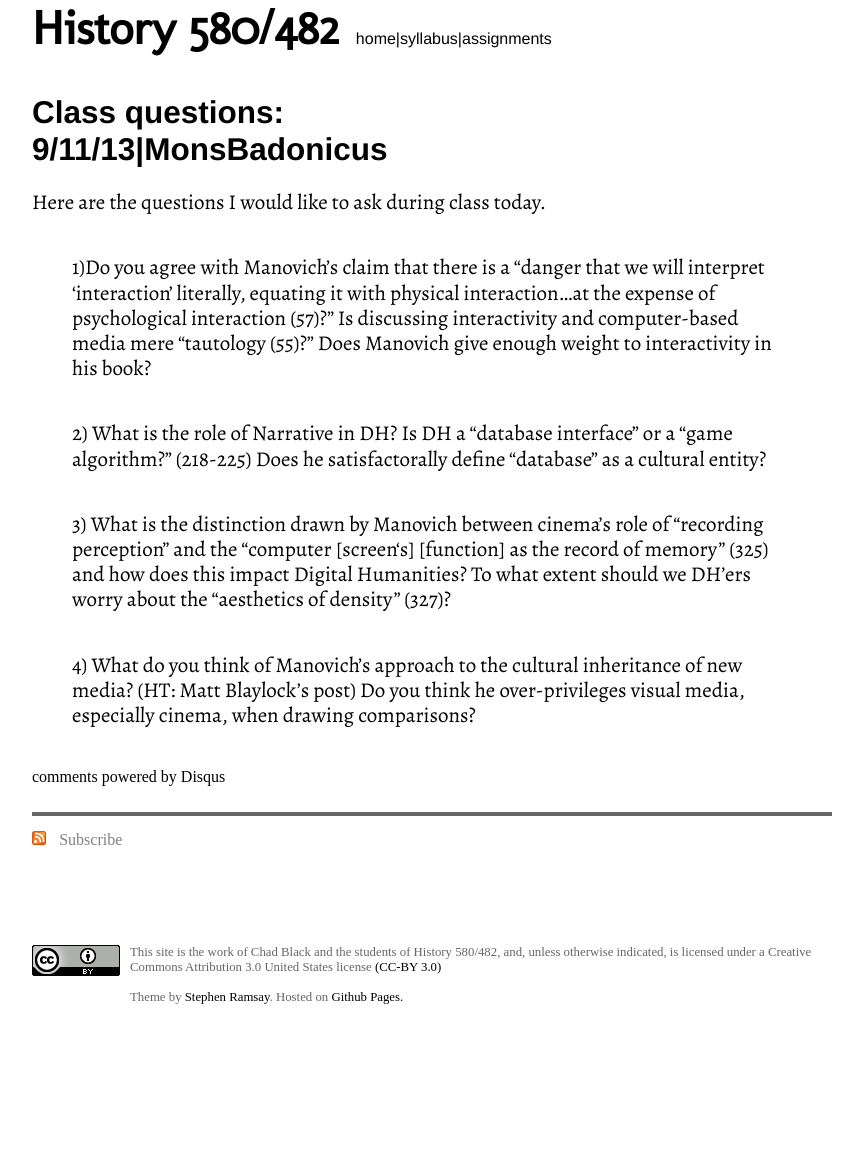
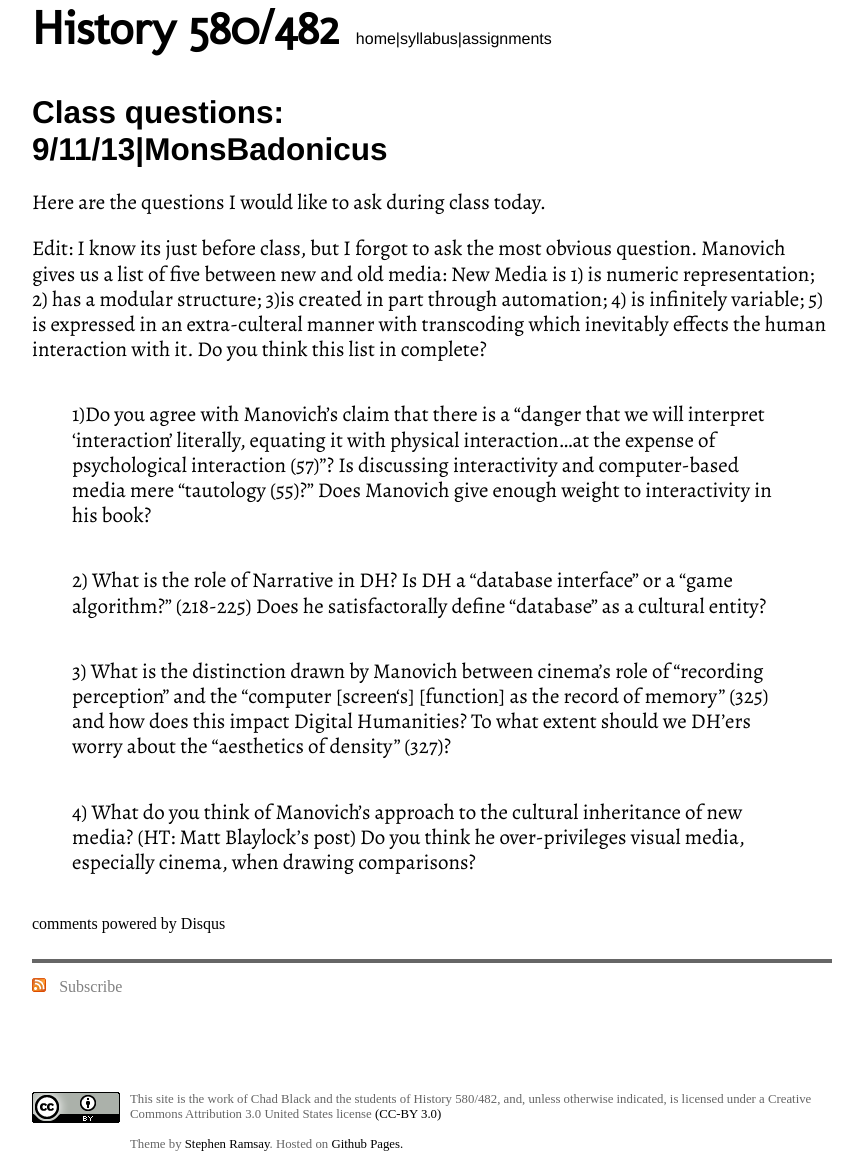
Before and after one commit to chadblack/history580, a Jekyll site: the page built from _posts/2013-09-11-class-questions-9-11-13.md, in a window 1280 px wide. Shown: the whole page, without its empty margins (208-1071 px from the left). Built offline with Jekyll 4.4.1, drawn with Linux system fonts in a browser that asks for light colours; some web fonts are replaced; Markdown is read by kramdown in place of the engine named in the settings; comment, search, counter and statistics services are not loaded; before the commit the page ends 1021 px from its top, so only the background shows below that.

Commit message:
Updated 2013-09-11-class-questions-9-11-13.md

```diff
--- a/_posts/2013-09-11-class-questions-9-11-13.md
+++ b/_posts/2013-09-11-class-questions-9-11-13.md
@@ -7,7 +7,9 @@ author: MonsBadonicus
 
 Here are the questions I would like to ask during class today.
 
-> 1)Do you agree with Manovich's claim that there is a "danger that we will interpret 'interaction' literally, equating it with physical interaction...at the expense of  psychological interaction (57)?"  Is discussing interactivity and computer-based media mere "tautology (55)?" Does Manovich give enough weight to interactivity in his book?
+Edit: I know its just before class, but I forgot to ask the most obvious question. Manovich gives us a list of five between new and old media: New Media is 1)  is numeric representation; 2) has a modular structure; 3)is created in part through automation; 4) is infinitely variable; 5) is expressed in an extra-culteral manner with transcoding which inevitably effects the human interaction with it. Do you think this list in complete?
+
+> 1)Do you agree with Manovich's claim that there is a "danger that we will interpret 'interaction' literally, equating it with physical interaction...at the expense of  psychological interaction (57)"? Is discussing interactivity and computer-based media mere "tautology (55)?" Does Manovich give enough weight to interactivity in his book?
 
 >2)	What is the role of Narrative in DH? Is DH a “database interface” or a “game algorithm?” (218-225) Does he satisfactorally define "database" as a cultural entity?
 
```
